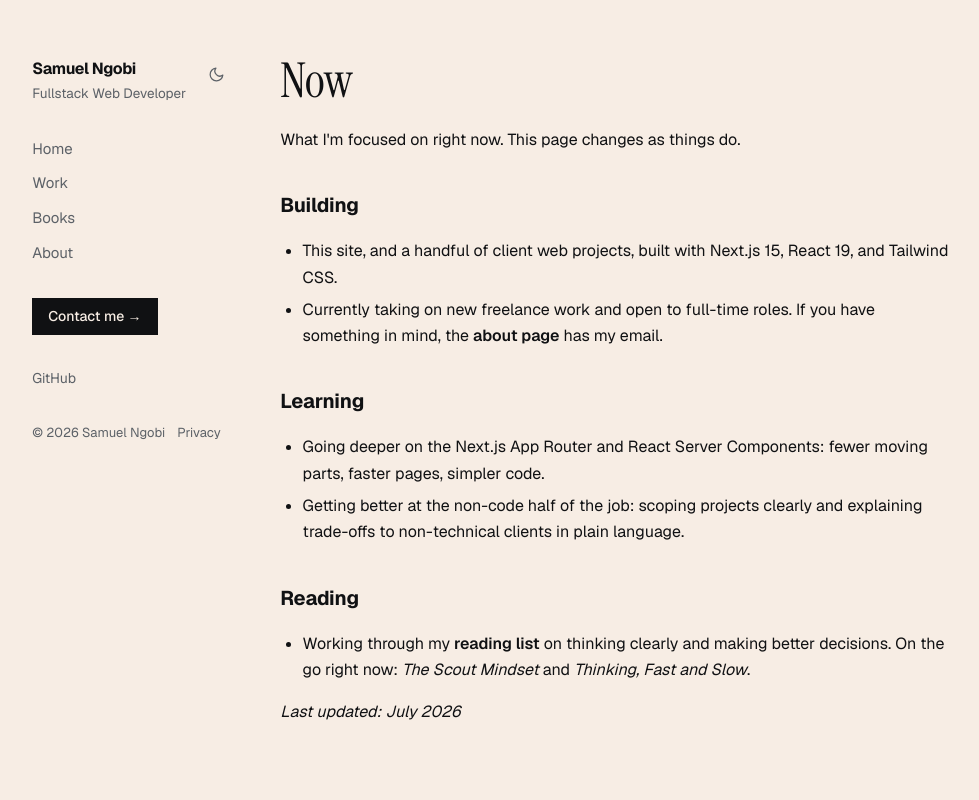
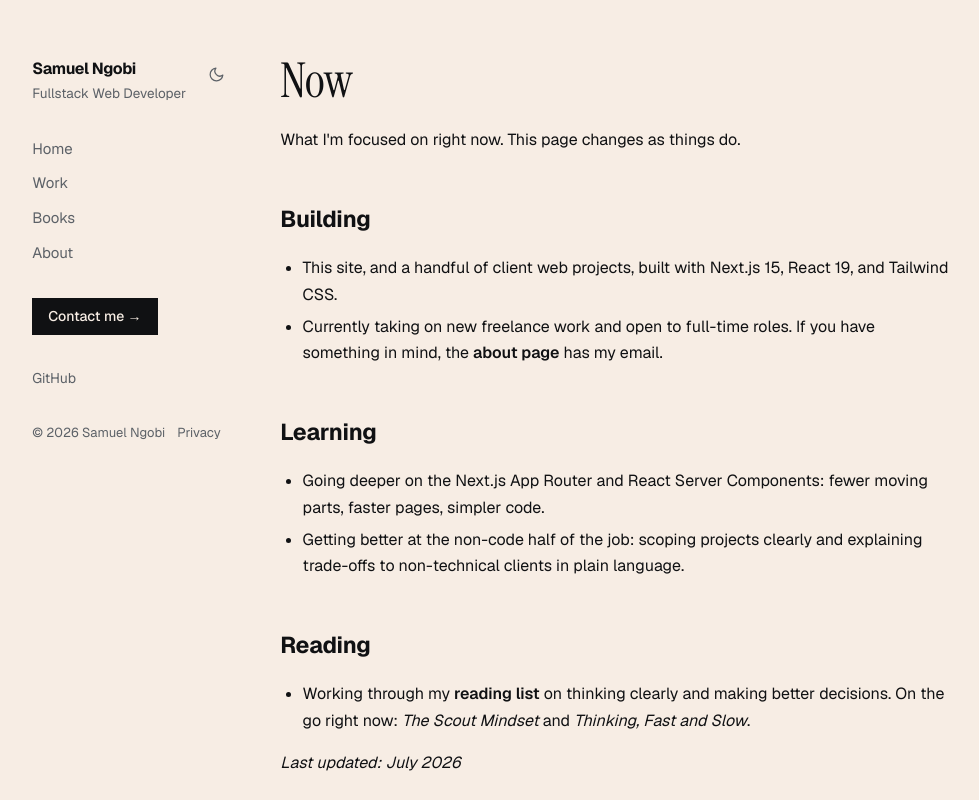
Before and after one commit to samuel-sarmah/samuel, a Next.js app: page /now in a window 1280 px wide. Shown: the top 800 px of the page, without its empty margins (147-1126 px from the left). Built offline with nearby package versions, Linux system fonts and the light colour scheme.

Commit message:
Align prose headings and links with the section-label and .link scales

```diff
--- a/app/globals.css
+++ b/app/globals.css
@@ -187,10 +187,10 @@ main {
 .prose {
   color: var(--fg);
 }
-.prose h2 { font-size: 1.25rem; font-weight: 650; margin: 2.25rem 0 0.75rem; letter-spacing: -0.01em; }
-.prose h3 { font-size: 1.05rem; font-weight: 650; margin: 1.75rem 0 0.5rem; }
+.prose h2 { font-size: 23px; font-weight: 700; margin: 3rem 0 1rem; letter-spacing: -0.01em; }
+.prose h3 { font-size: 17px; font-weight: 600; margin: 1.75rem 0 0.5rem; letter-spacing: -0.01em; }
 .prose p { margin: 1rem 0; }
-.prose a { color: var(--fg); font-weight: 600; }
+.prose a { color: var(--fg); font-weight: 550; transition: opacity 0.15s ease; }
 .prose a:hover { opacity: 0.6; }
 .prose ul, .prose ol { margin: 1rem 0 1rem 1.4rem; }
 .prose ul { list-style: disc; }
```
